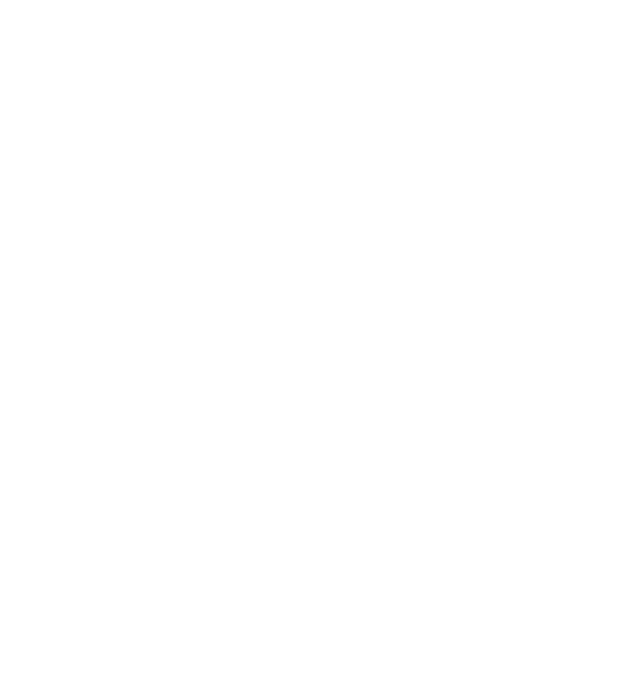
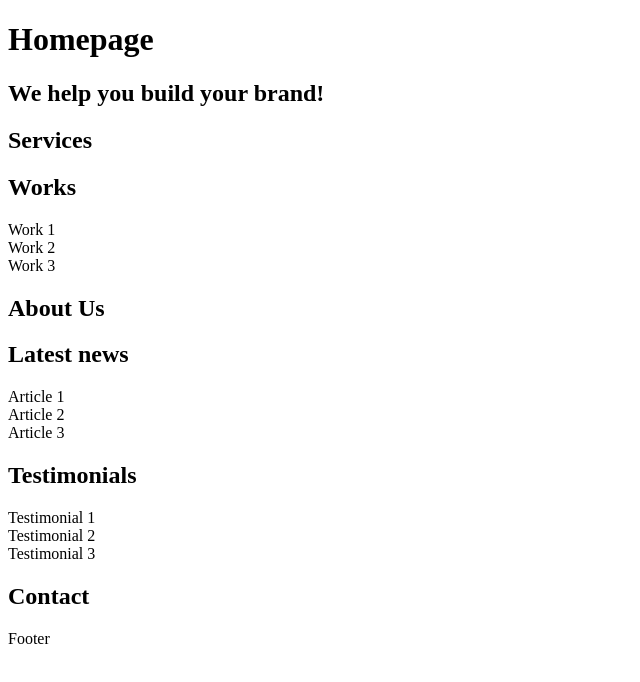
Before and after one commit to Webnai/alx-frontend, a plain HTML site: page 0x00-html_advanced/9-index.html in a window 1280 px wide. Shown: the whole page, without its empty margins (0-640 px from the left). Drawn offline with Linux system fonts and the light colour scheme.

Commit message:
ninth index

```diff
--- a/0x00-html_advanced/9-index.html
+++ b/0x00-html_advanced/9-index.html
@@ -1,4 +1,50 @@
 <!DOCTYPE html>
 <html lang="en" dir="ltr">
-<head>
-    <meta charset="UTF-8">
+    <head>
+        <meta charset="utf-8">
+        <meta name="viewport" content="width=device-width, initial-scale=1.0, viewport-fit=cover">
+        <title>Homepage - Techium</title>
+        <meta name="description" content="Techium is a digital agency">
+        <link rel="icon" type="image/x-icon" href="./image/favicon_package_v0.16/favicon.ico">
+        <link rel="icon" type="image/png" href="./image/favicon_package_v0.16/favicon-16x16.png">
+    </head>
+    <body>
+        <header>
+            <nav></nav>
+        </header>
+        <main>
+            <h1>Homepage</h1>
+            <section>
+                <h2>We help you build your brand!</h2>
+            </section>
+            <section>
+                <h2>Services</h2>
+            </section>
+            <section>
+                <h2>Works</h2>
+                <article>Work 1</article>
+                <article>Work 2</article>
+                <article>Work 3</article>
+            </section>
+            <section>
+                <h2>About Us</h2>
+            </section>
+            <section>
+                <h2>Latest news</h2>
+                <article>Article 1</article>
+                <article>Article 2</article>
+                <article>Article 3</article>
+            </section>
+            <section>
+                <h2>Testimonials</h2>
+                <article>Testimonial 1</article>
+                <article>Testimonial 2</article>
+                <article>Testimonial 3</article>
+            </section>
+            <section>
+                <h2>Contact</h2>
+            </section>
+        </main>
+        <footer>Footer</footer>
+    </body>
+</html>
```
